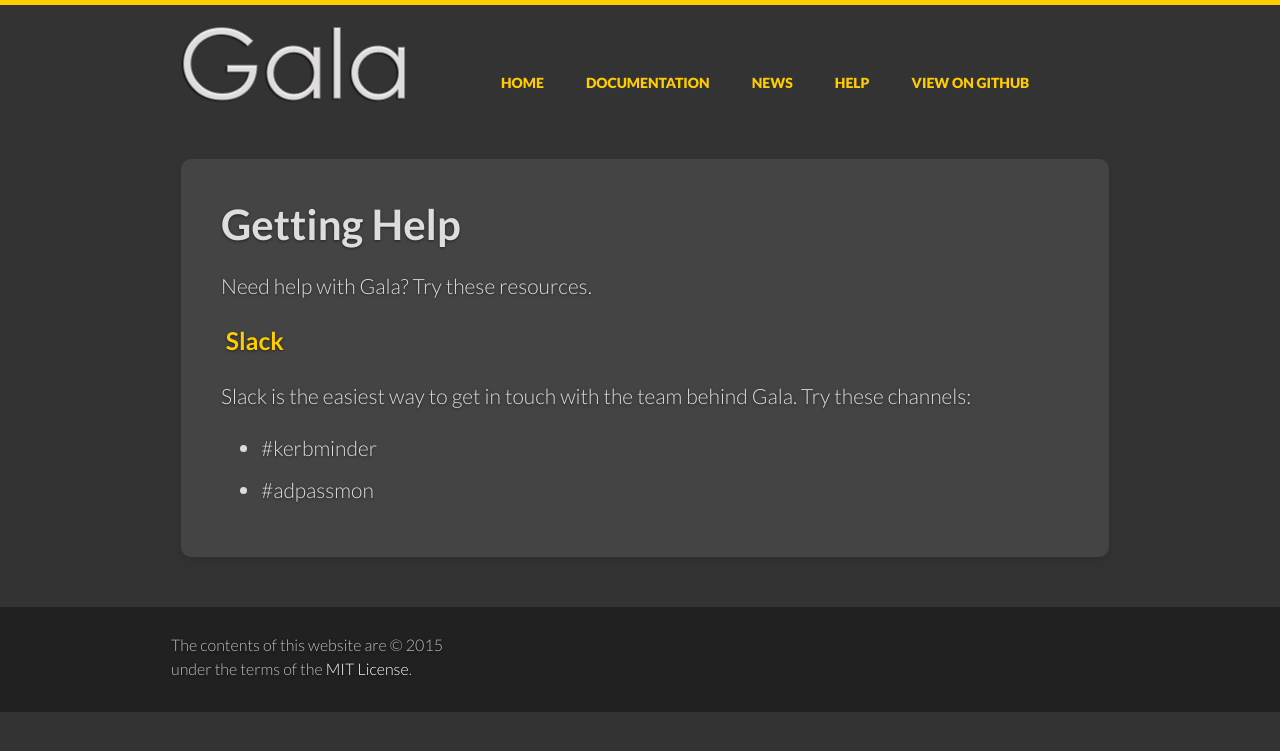
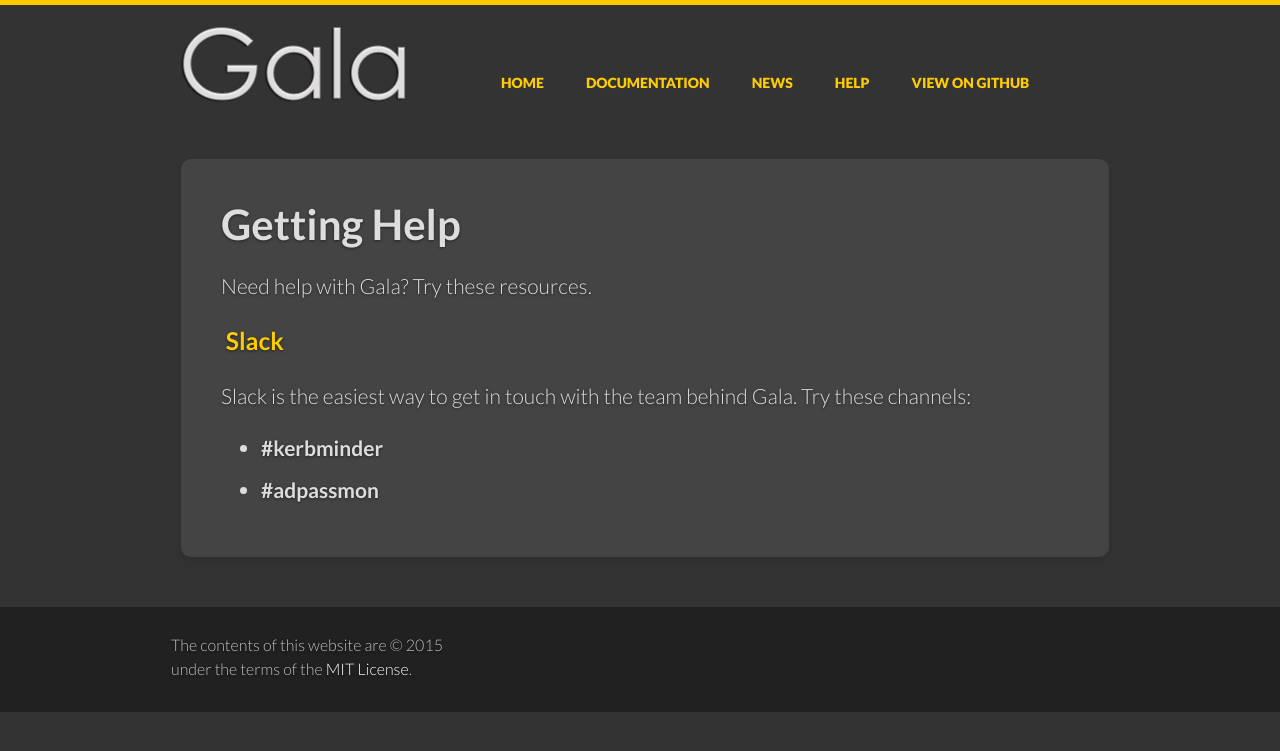
Before and after one commit to Shufflepuck/Gala, a Jekyll site: the page built from help/index.md, in a window 1280 px wide. Shown: the top 751 px of the page. Built offline with Jekyll 4.4.1, drawn with Linux system fonts in a browser that asks for light colours.

Commit message:
fix mobile

```diff
--- a/_includes/news_contents_mobile.html
+++ b/_includes/news_contents_mobile.html
@@ -1,8 +1,8 @@
 <div class="docs-nav-mobile unit whole show-on-mobiles">
   <select onchange="if (this.value) window.location.href=this.value">
     <option value="">Navigate the blog…</option>
-    <option value="/news/">Home</option>
-    <optgroup label="v1.x">
+    <option value="{{ site.baseurl }}/news/">Home</option>
+    <optgroup label="posts">
       {% for post in site.posts %}
       <option value="{{ site.baseurl }}{{ post.url }}">{{ post.title }}</option>
       {% endfor %}
--- a/help/index.md
+++ b/help/index.md
@@ -9,5 +9,5 @@
 
 Slack is the easiest way to get in touch with the team behind Gala. Try these channels:
 
-* #kerbminder
-* #adpassmon
+* **#kerbminder**
+* **#adpassmon**
--- a/index.html
+++ b/index.html
@@ -18,19 +18,19 @@
       <p>
         Instant integration to your AD environment, without binding to your Active Directory.
       </p>
-      <a href="/docs/kerbminder/">KerbMinder &rarr;</a>
+      <a href="{{ site.baseurl }}/docs/kerbminder/">KerbMinder &rarr;</a>
     </div>
     <div class="unit one-third">
       <h2>AD Passwords</h2>
       <p>Monitors your AD password expiration and ask your user to renew it before it's too late.</p>
-      <a href="/docs/adpassmon/">ADPassMon &rarr;</a>
+      <a href="{{ site.baseurl }}/docs/adpassmon/">ADPassMon &rarr;</a>
     </div>
     <div class="unit one-third">
       <h2>Auto-Mounting</h2>
       <p>
         Mount your SMB shares automatically, without user intervention.
       </p>
-      <a href="/docs/sharemounter/">Share Mounter &rarr;</a>
+      <a href="{{ site.baseurl }}/docs/sharemounter/">Share Mounter &rarr;</a>
     </div>
     <div class="clear"></div>
   </div>
```
